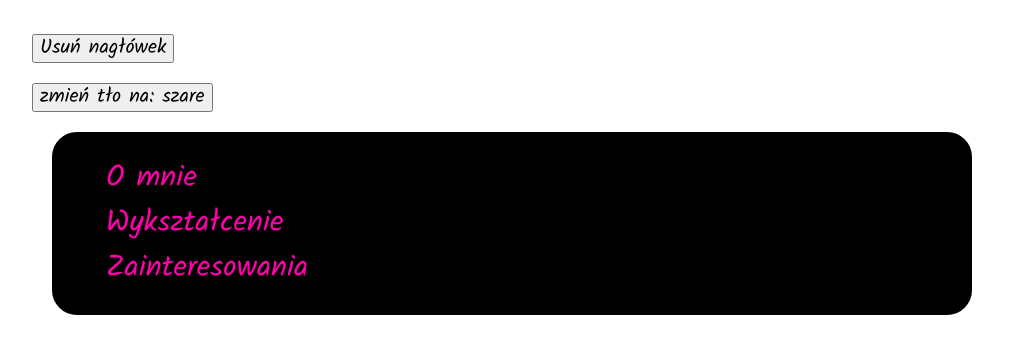
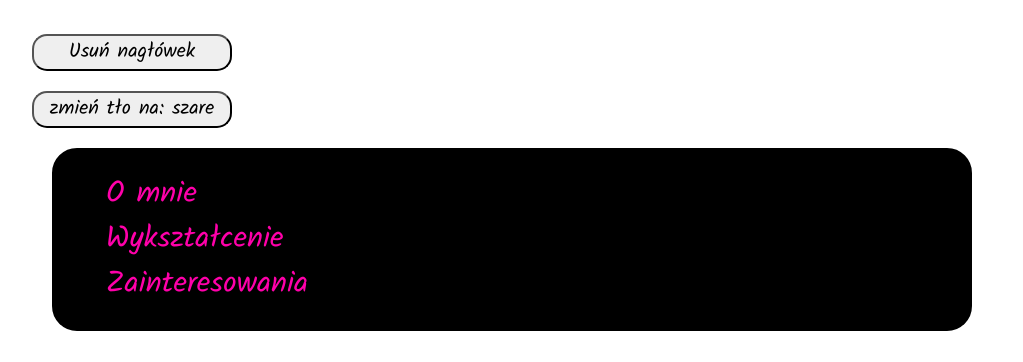
Before and after one commit to zibo27/homepage, a plain HTML site: page index.html in a window 1280 px wide. Shown: the part 438-800 px from the top of the page, without its empty margins (128-1151 px from the left). Drawn offline with nearby package versions, Linux system fonts and the light colour scheme.

Commit message:
corrected style buttons

```diff
--- a/css/style.css
+++ b/css/style.css
@@ -24,6 +24,14 @@ background-color: rgb(210, 210, 210);
     text-align: center;
     font-size: 25px;
     text-shadow: 3px -3px 3px #888;
+}
+
+.delete__header {
+    border-radius: 15px;
+    padding: 5px 10px;
+    cursor: pointer;
+    width: 200px;
+
 }
 
 .mainHeaderWhite {
--- a/index.html
+++ b/index.html
@@ -28,8 +28,8 @@
         <h1>Pierwsza strona z YouCode</h1>
     </header>
     <img class="photoLogo" src="https://i.postimg.cc/cH3tmQ9y/sty-LOVEnia-logo.jpg" alt="Logo">
-    <p><button class="js-deleteHeaderButton js-nextDescription">Usuń nagłówek </button></p>
-    <p><button class="js-changeBackgroundButton">zmień tło na: <span class="js-nextColorName"> szare</span></button></p>
+    <p><button class="delete__header js-deleteHeaderButton js-nextDescription">Usuń nagłówek </button></p>
+    <p><button class="delete__header js-changeBackgroundButton">zmień tło na: <span class="js-nextColorName"> szare</span></button></p>
     <nav class="navigation">
         <ul class="navigation__list">
             <li>
```
